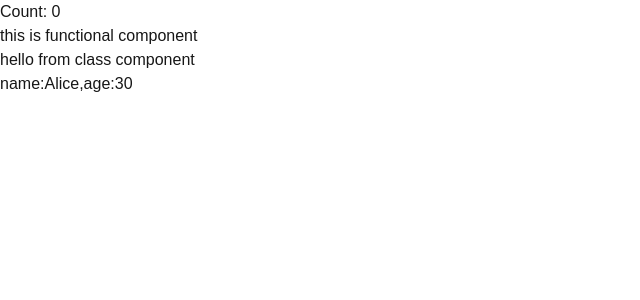
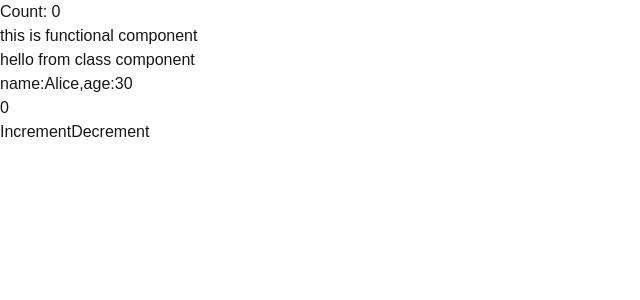
Before and after one commit to jui1234/pp, a Next.js app: page / in a window 1280 px wide. Shown: the top 300 px of the page, without its empty margins (0-640 px from the left). Built offline with nearby package versions, Linux system fonts and the light colour scheme.

Commit message:
wht is state

```diff
--- /dev/null
+++ b/app/StateComponent/page.tsx
@@ -0,0 +1,21 @@
+import {useState} from "react";
+function StateComponent(){
+    const [count,setCount]=useState(0);
+    const handleIncrement=()=>{
+        setCount(count+1);
+    }
+
+    const handleDecrement=()=>{
+        setCount(count-1);
+    }
+
+    return(
+        <div>
+            <h1>{count}</h1>
+            <button onClick={handleIncrement}>Increment</button>
+            <button onClick={handleDecrement}> Decrement</button>
+        </div>
+    )
+}
+
+export default StateComponent;
--- a/app/page.tsx
+++ b/app/page.tsx
@@ -3,6 +3,7 @@
 import FunctionalComponent from "./functionalComponent/page";
 import Welcome from "./ClassComponent/page";
 import ParentComponent from "./PropsAndState/ParentComponent/page";
+import StateComponent from "./StateComponent/page";
 
 
 export default function Home() {
@@ -11,6 +12,7 @@ export default function Home() {
       <FunctionalComponent />
       <Welcome />
       <ParentComponent />
+      <StateComponent />
     </div>
   );
 }
```
